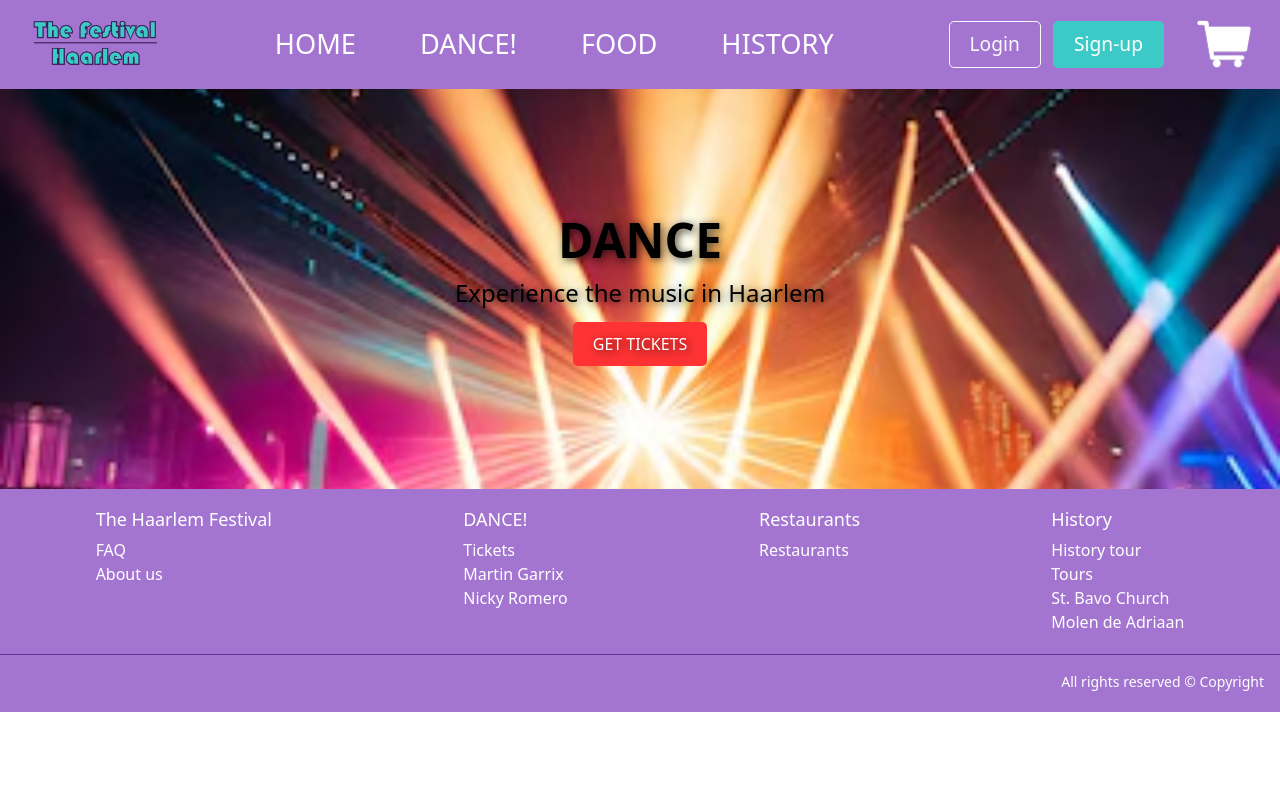
After one commit to Juul-vde/Applicatie-ontwikkeling-Haarlem-Festival-2, a PHP site: page /views/dance/index.php in a window 1280 px wide. The commit adds this page. Run offline with PHP 8.4, Linux system fonts and the light colour scheme.

Commit message:
DB updates
Links to dance and food added, too

```diff
--- a/app/public/css/style.css
+++ b/app/public/css/style.css
@@ -306,7 +306,14 @@ footer {
   object-position: center 25%;
 }
 
-.overlay-text {
+.image-container {
+  position: relative;
+  width: 100%;
+  height: 50vh; /* Adjust height as needed */
+  overflow: hidden;
+}
+
+.overlay-text-history {
   position: absolute;
   top: 20%;
   left: 10%;
@@ -315,6 +322,21 @@ footer {
   text-shadow: 2px 2px 8px rgba(0, 0, 0, 0.7);
   width: 80%;
   max-width: 700px;
+}
+
+.overlay-text-dance {
+  position: absolute;
+  top: 0;
+  left: 0;
+  width: 100%;
+  height: 100%;
+  display: flex;
+  flex-direction: column;
+  justify-content: center; /* Center vertically */
+  align-items: center; /* Center horizontally */
+  text-align: center; /* Center text within the container */
+  color: black;
+  text-shadow: 2px 2px 8px rgba(0, 0, 0, 0.7);
 }
 
 .main-title {
--- /dev/null
+++ b/app/views/dance/index.php
@@ -0,0 +1,19 @@
+<?php
+// Start the session before any output
+if (session_status() == PHP_SESSION_NONE) {
+    session_start();
+}
+include __DIR__ . '/../header.php'; ?>
+
+<body>
+    <div class="image-container">
+        <img src="/media/dancepagebanner.png" class="history-main-banner" alt="DANCE">
+        <div class="overlay-text-dance">
+            <h1 class="main-title">DANCE</h1>
+            <h3 class="subtitle">Experience the music in Haarlem</h3>
+            <a href="/" class="cta-button">GET TICKETS</a>
+        </div>
+    </div>
+    </main>
+    <?php include_once __DIR__ . '/../footer.php'; ?>
+</body>
--- /dev/null
+++ b/app/views/food/index.php
@@ -0,0 +1,2 @@
+<?php include_once __DIR__ . '/../header.php'; ?>
+<?php include_once __DIR__ . '/../footer.php'; ?>
--- a/app/views/header.php
+++ b/app/views/header.php
@@ -24,8 +24,8 @@
 
             <ul class="nav col-12 col-lg-auto me-lg-auto mb-2 justify-content-center mb-md-0">
                 <li><a href="/" class="nav-link px-2 text-white">HOME</a></li>
-                <li><a href="#" class="nav-link px-2 text-white">DANCE!</a></li>
-                <li><a href="#" class="nav-link px-2 text-white">FOOD</a></li>
+                <li><a href="/dance" class="nav-link px-2 text-white">DANCE!</a></li>
+                <li><a href="/food" class="nav-link px-2 text-white">FOOD</a></li>
                 <li><a href="/history" class="nav-link px-2 text-white">HISTORY</a></li>
             </ul>
 
--- a/app/views/history/index.php
+++ b/app/views/history/index.php
@@ -8,7 +8,7 @@ include __DIR__ . '/../header.php'; ?>
 <body>
     <div class="image-container">
         <img src="/media/historymainbanner.png" class="history-main-banner" alt="St. Bavo Church">
-        <div class="overlay-text">
+        <div class="overlay-text-history">
             <h1 class="main-title">HISTORY TOURS</h1>
             <h3 class="subtitle">Discover Haarlem's Rich History</h3>
             <p class="description">Join our expert guides on a journey through time as we explore the magnificent historical landmarks of Haarlem. Experience centuries of Dutch history, culture and architecture.</p>
```
Also changed, not shown: app/controllers/DanceController.php (added, +10 -0 lines), app/controllers/FoodController.php (added, +10 -0 lines), sql/init.sql (+38 -34 lines), app/public/media/dancepagebanner.png (added).
